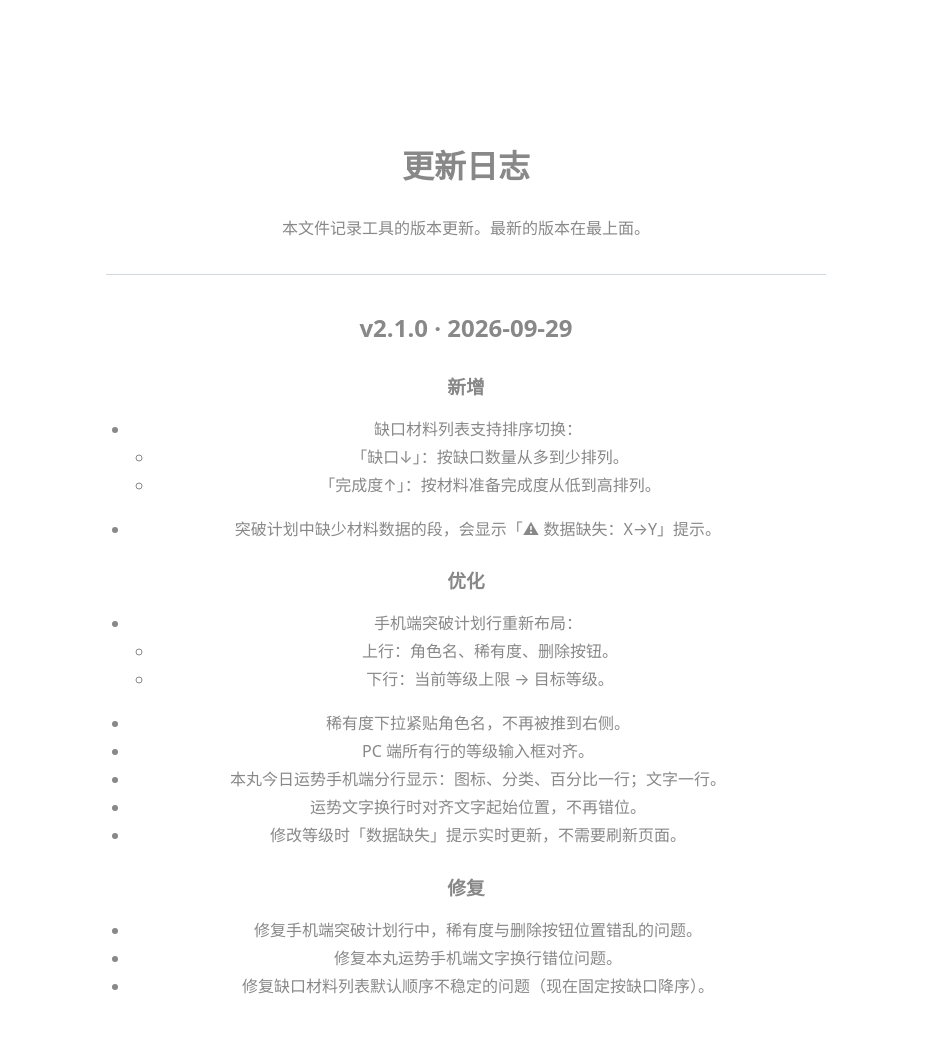
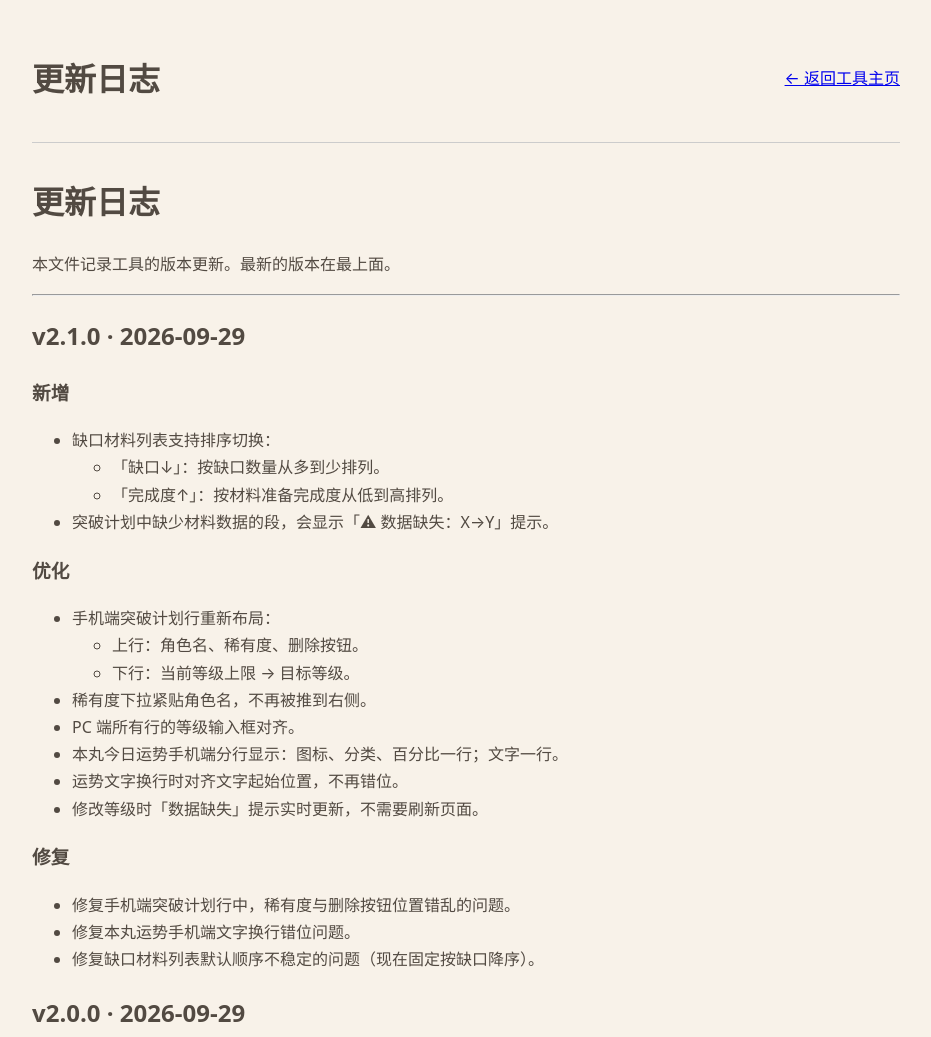
Before and after one commit to Haruhito-shio/touken-puzzle-tool, a plain HTML site: page changelog‑viewer.html in a window 1280 px wide. Shown: the top 1037 px of the page, without its empty margins (174-1105 px from the left). Drawn offline with nearby package versions, Linux system fonts and the light colour scheme.

Commit message:
日志查看更新引用美化

```diff
--- a/changelog‑viewer.html
+++ b/changelog‑viewer.html
@@ -3,76 +3,33 @@
 <head>
   <meta charset="UTF-8">
   <meta name="viewport" content="width=device-width, initial-scale=1.0">
-  <title>更新日志 - touken‑puzzle‑tool</title>
-  <script src="https://cdn.jsdelivr.net/npm/marked@14.1.2/marked.min.js"></script>
+  <title>更新日志 | touken-puzzle-tool</title>
+  <link rel="stylesheet" href="./theme.css">
+  <link rel="stylesheet" href="./components.css">
+  <!-- 引入markdown渲染库，直接加载仓库内CHANGELOG.md -->
+  <script src="https://cdn.jsdelivr.net/npm/marked/marked.min.js"></script>
   <style>
-    * {margin:0;padding:0;box-sizing:border-box;}
-    body {
-      background:#ffffff;
-      color:#2c333a;
-      font-family:system-ui,"Noto Sans SC",-apple-system,BlinkMacSystemFont,Segoe UI,sans-serif;
-      line-height:1.75;
-      padding:40px 20px 80px;
-      transition: background 0.3s, color 0.3s;
-    }
-    .container {
-      max-width:720px;
-      margin:0 auto;
-    }
-    @media(prefers-color-scheme:dark){
-      body{background:#15181c;color:#e6edf3;}
-    }
-    h1,h2,h3,h4{margin:1.2em 0 0.6em;font-weight:600;}
-    p{margin-bottom:1em;}
-    ul,ol{padding-left:24px;margin-bottom:1em;}
-    hr{border:0;border-top:1px solid #d1d9e0;margin:2em 0;}
-    @media(prefers-color-scheme:dark){
-      hr{border-color:#30363d;}
-    }
-    code{
-      font-family:Consolas,monospace;
-      padding:2px 6px;
-      border-radius:4px;
-      background:#f1f3f5;
-    }
-    @media(prefers-color-scheme:dark){
-      code{background:#272b33;}
-    }
-    pre{
-      padding:16px;border-radius:8px;overflow-x:auto;margin:1em 0;
-      background:#f4f6f8;
-    }
-    @media(prefers-color-scheme:dark){
-      pre{background:#21252b;}
-    }
-    pre code{background:transparent;padding:0;}
-    a{color:#2172d8;text-decoration:none;}
-    a:hover{text-decoration:underline;}
-    @media(prefers-color-scheme:dark){
-      a{color:#58a6ff;}
-    }
-    .loading{
-      text-align:center;padding:60px 0;color:#888;
-    }
+    /* 精简页面样式，清爽留白，去掉多余组件 */
+    body { max-width: 900px; margin: 0 auto; padding: 2rem 1rem; }
+    .header { display:flex;justify-content:space-between;align-items:center;margin-bottom:2rem;border-bottom:1px solid #ccc;padding-bottom:1rem; }
+    #content { line-height:1.7; }
+    /* 适配暗色主题，复用你的theme.css变量 */
   </style>
 </head>
 <body>
-<div class="container">
-  <div id="main" class="loading">加载更新日志……</div>
-</div>
+  <div class="header">
+    <h1>更新日志</h1>
+    <a href="./index.html">← 返回工具主页</a>
+  </div>
+  <div id="content"></div>
 
-<script>
-(async()=>{
-  try{
-    const res=await fetch("./CHANGELOG.md");
-    if(!res.ok) throw new Error("文件读取失败");
-    const md=await res.text();
-    document.querySelector("#main").innerHTML=marked.parse(md);
-  }catch(err){
-    document.querySelector("#main").innerText="日志加载失败，请稍后重试。";
-    console.error(err);
-  }
-})();
-</script>
+  <script>
+    // 读取仓库内 CHANGELOG.md，渲染到页面
+    fetch("./CHANGELOG.md")
+      .then(res => res.text())
+      .then(md => {
+        document.getElementById('content').innerHTML = marked.parse(md);
+      })
+  </script>
 </body>
 </html>
```
